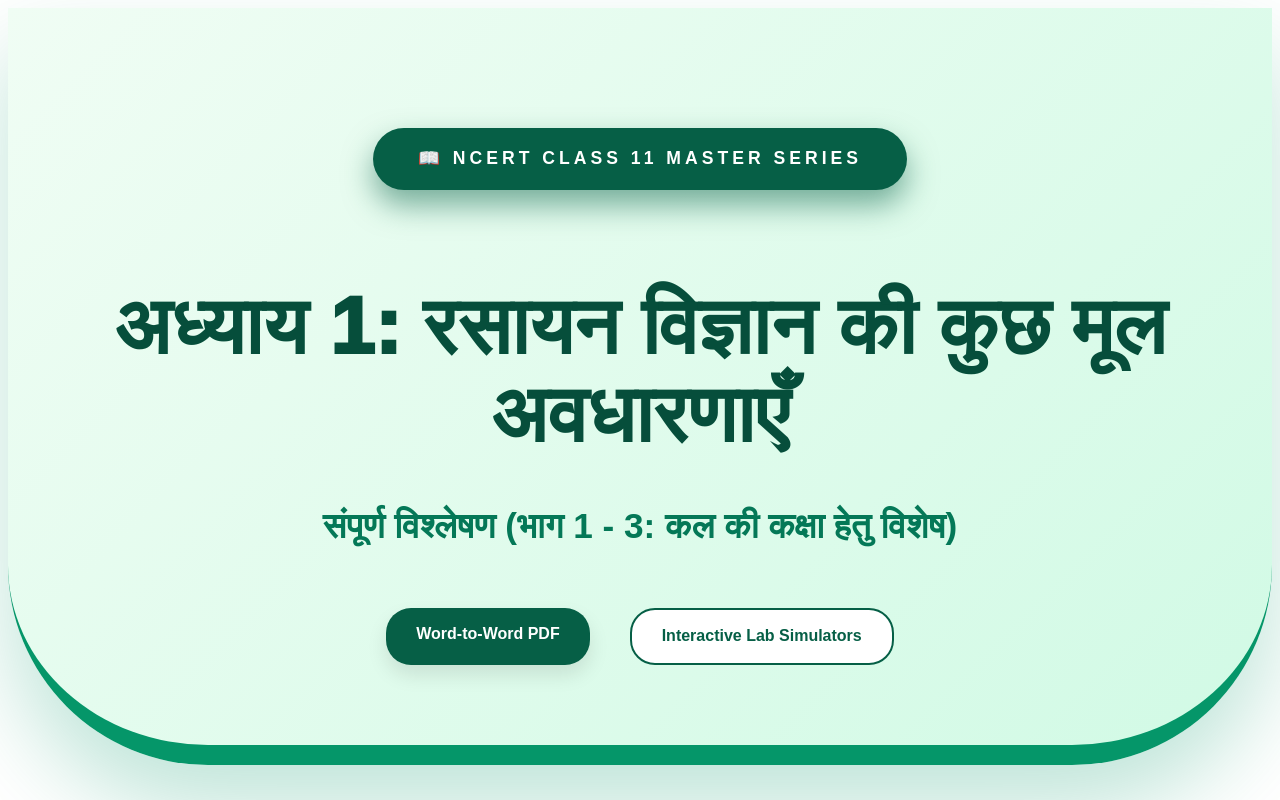
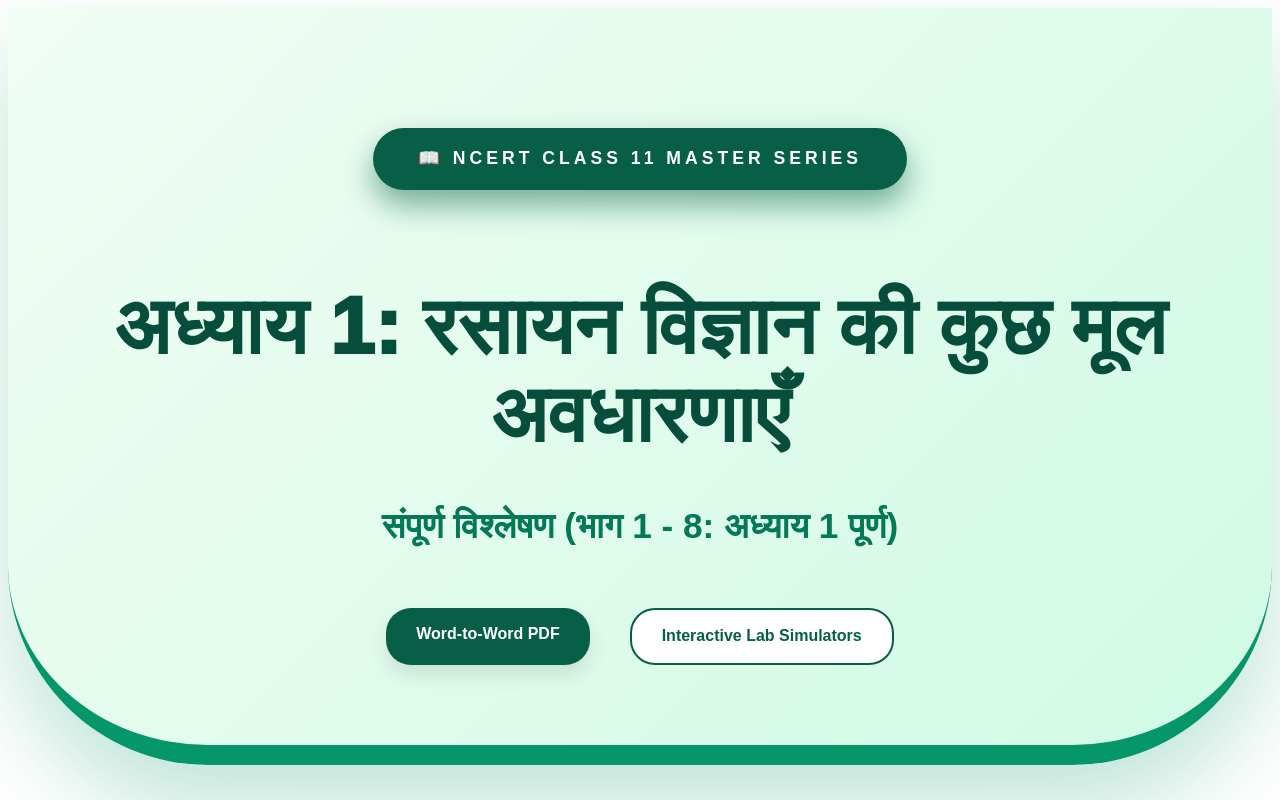
Before and after one commit to Jit9763/class11chem, a plain HTML site: page copy_master_ch1.html in a window 1280 px wide. Shown: the top 800 px of the page. Drawn offline with Linux system fonts and the light colour scheme.

Commit message:
fix: update heading to show parts 1-8

```diff
--- a/copy_master_ch1.html
+++ b/copy_master_ch1.html
@@ -19,8 +19,7 @@
                     📖 NCERT Class 11 Master Series</div>
                 <h1 style="color: #064e3b; font-size: 5rem; margin-bottom: 20px; font-weight: 950; line-height: 1.1;">
                     अध्याय 1: रसायन विज्ञान की कुछ मूल अवधारणाएँ</h1>
-                <p style="font-size: 2.2rem; color: #047857; font-weight: 800;">संपूर्ण विश्लेषण (भाग 1 - 3: कल की कक्षा
-                    हेतु विशेष)</p>
+                <p style="font-size: 2.2rem; color: #047857; font-weight: 800;">संपूर्ण विश्लेषण (भाग 1 - 8: अध्याय 1 पूर्ण)</p>
                 <div style="margin-top: 50px; display: flex; justify-content: center; gap: 40px;">
                     <span
                         style="background: #065f46; color: white; padding: 12px 30px; border-radius: 25px; font-weight: 800; box-shadow: 0 10px 20px rgba(0,0,0,0.1);">Word-to-Word
```
